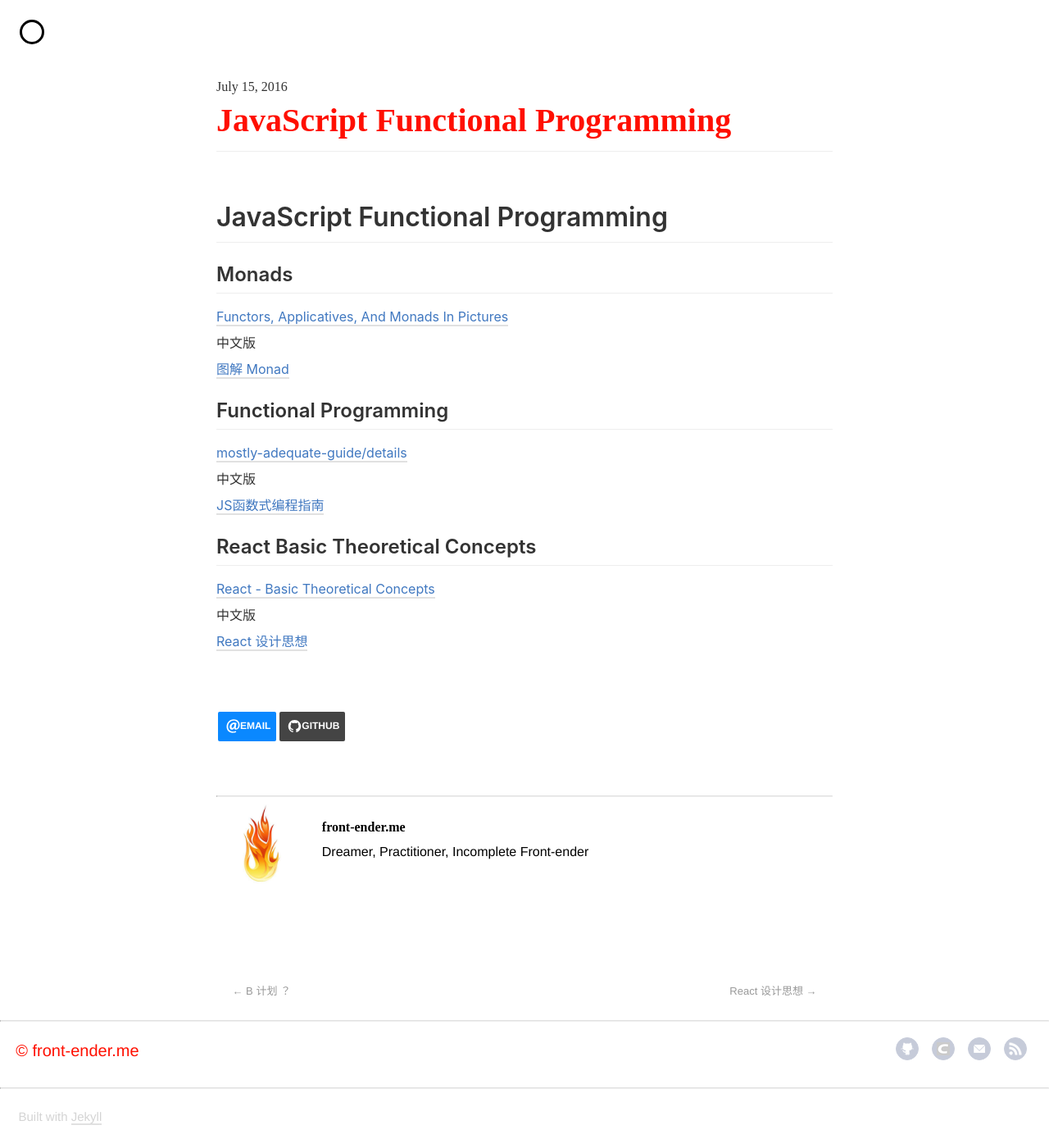
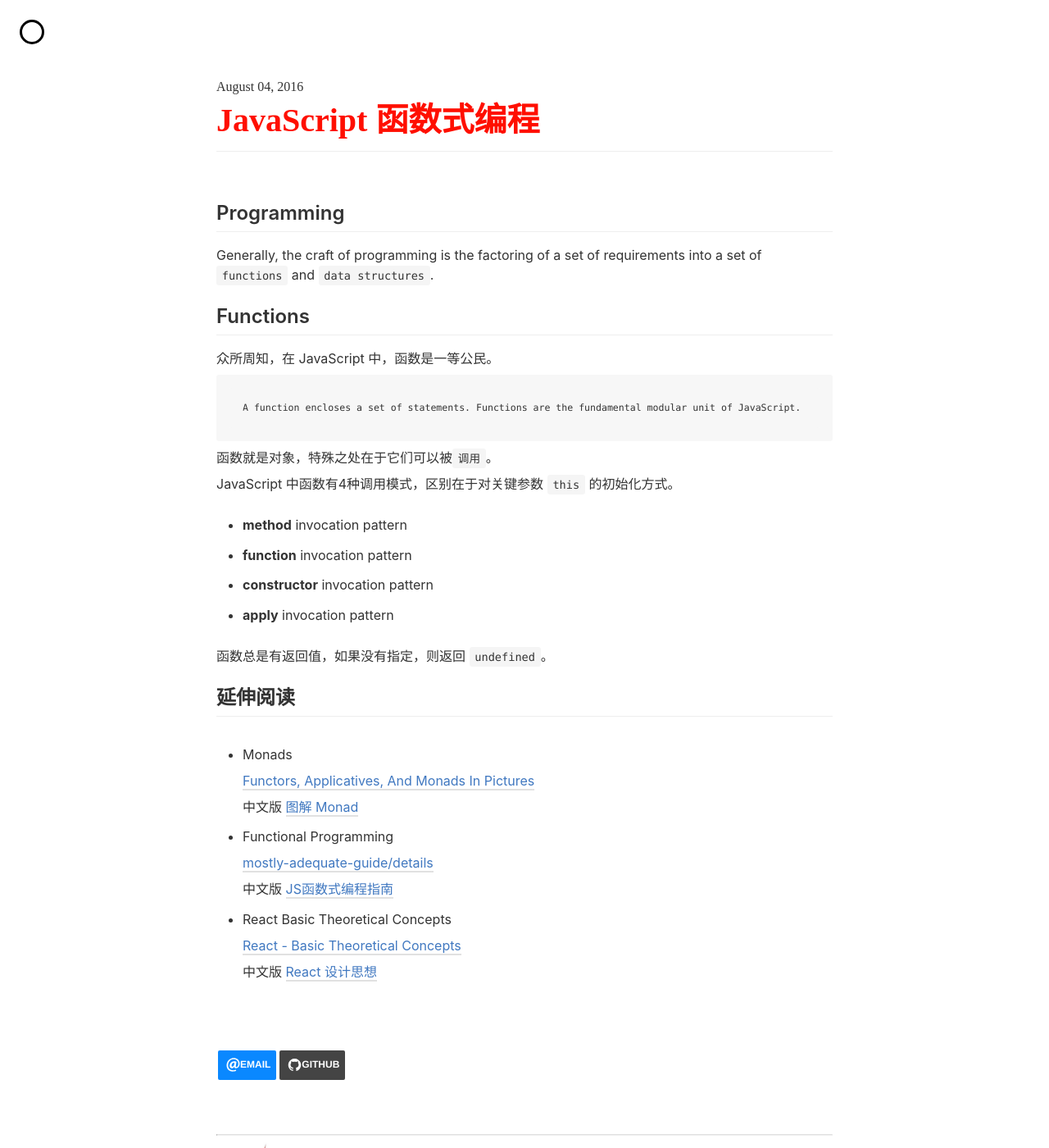
Before and after one commit to alcat2008/alcat2008.github.io, a Jekyll site: the page built from _posts/2016-08-04-js-functional-programming.md, in a window 1280 px wide and 1400 px high. Shown: the whole window at 82% size. Built offline with Jekyll 4.4.1, drawn with Linux system fonts in a browser that asks for light colours; nearby versions of some CDN libraries; some web fonts are replaced; comment, search, counter and statistics services are not loaded.

Commit message:
refactor js functional programming

````diff
--- a/_posts/2016-07-15-js-functional-programming.md
+++ /dev/null
@@ -1,32 +0,0 @@
----
-layout: post
-title: JavaScript Functional Programming
-date: '2016-07-15 08:00:00 +0800'
-categories: javascript
----
-
-# JavaScript Functional Programming
-
-## Monads
-
-[Functors, Applicatives, And Monads In Pictures](http://adit.io/posts/2013-04-17-functors,_applicatives,_and_monads_in_pictures.html)
-
-中文版
-
-[图解 Monad](http://www.ruanyifeng.com/blog/2015/07/monad.html)
-
-## Functional Programming
-
-[mostly-adequate-guide/details](https://drboolean.gitbooks.io/mostly-adequate-guide/content/)
-
-中文版
-
-[JS函数式编程指南](https://www.gitbook.com/book/llh911001/mostly-adequate-guide-chinese/details)
-
-## React Basic Theoretical Concepts
-
-[React - Basic Theoretical Concepts](https://github.com/reactjs/react-basic)
-
-中文版
-
-[React 设计思想](https://github.com/react-guide/react-basic)
--- /dev/null
+++ b/_posts/2016-08-04-js-functional-programming.md
@@ -0,0 +1,50 @@
+---
+layout: post
+title: JavaScript 函数式编程
+date: '2016-08-04 08:00:00 +0800'
+categories: javascript
+---
+
+## Programming
+
+Generally, the craft of programming is the factoring of a set of requirements into a set of `functions` and `data structures`.
+
+## Functions
+
+众所周知，在 JavaScript 中，函数是一等公民。
+
+```
+A function encloses a set of statements. Functions are the fundamental modular unit of JavaScript. They are used for code reuse, information hiding, and composition. Functions are used to specify the behavior of objects.
+```
+
+函数就是对象，特殊之处在于它们可以被`调用`。
+
+JavaScript 中函数有4种调用模式，区别在于对关键参数 `this` 的初始化方式。
+- **method** invocation pattern
+- **function** invocation pattern
+- **constructor** invocation pattern
+- **apply** invocation pattern
+
+函数总是有返回值，如果没有指定，则返回 `undefined`。
+
+
+
+## 延伸阅读
+
+- Monads
+
+  [Functors, Applicatives, And Monads In Pictures](http://adit.io/posts/2013-04-17-functors,_applicatives,_and_monads_in_pictures.html)
+
+  中文版 [图解 Monad](http://www.ruanyifeng.com/blog/2015/07/monad.html)
+
+- Functional Programming
+
+  [mostly-adequate-guide/details](https://drboolean.gitbooks.io/mostly-adequate-guide/content/)
+
+  中文版 [JS函数式编程指南](https://www.gitbook.com/book/llh911001/mostly-adequate-guide-chinese/details)
+
+- React Basic Theoretical Concepts
+
+  [React - Basic Theoretical Concepts](https://github.com/reactjs/react-basic)
+
+  中文版 [React 设计思想](https://github.com/react-guide/react-basic)
````
Also changed, not shown: _posts/2016-08-01-redux.md (+1 -1 lines).
